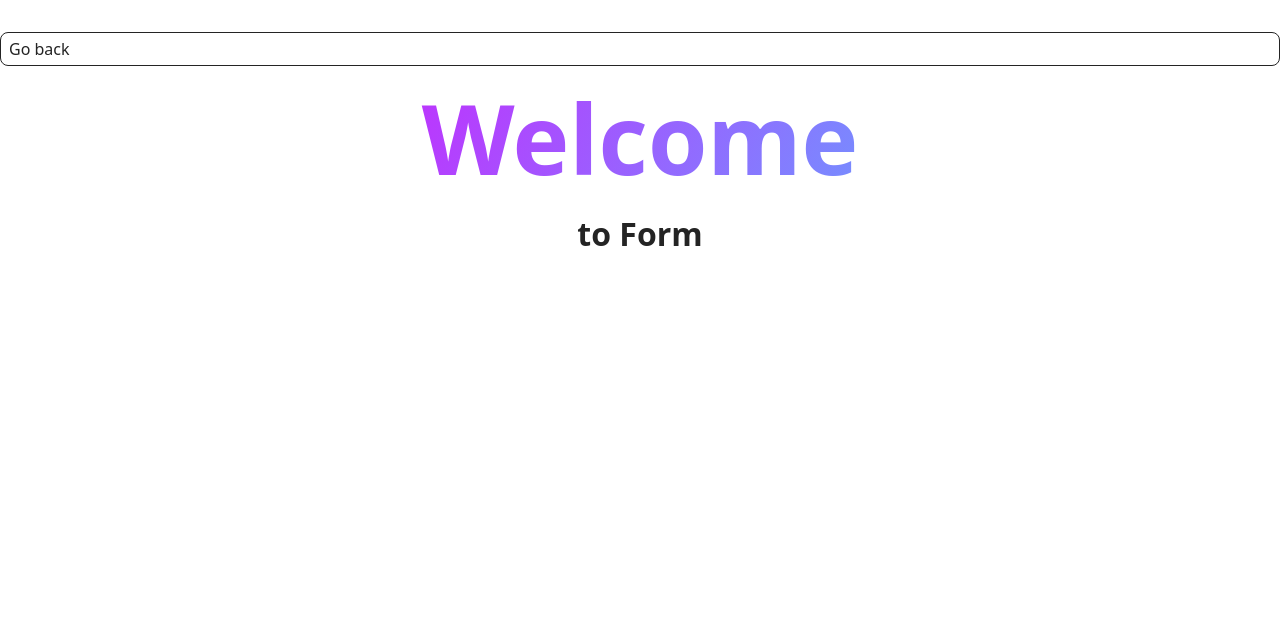
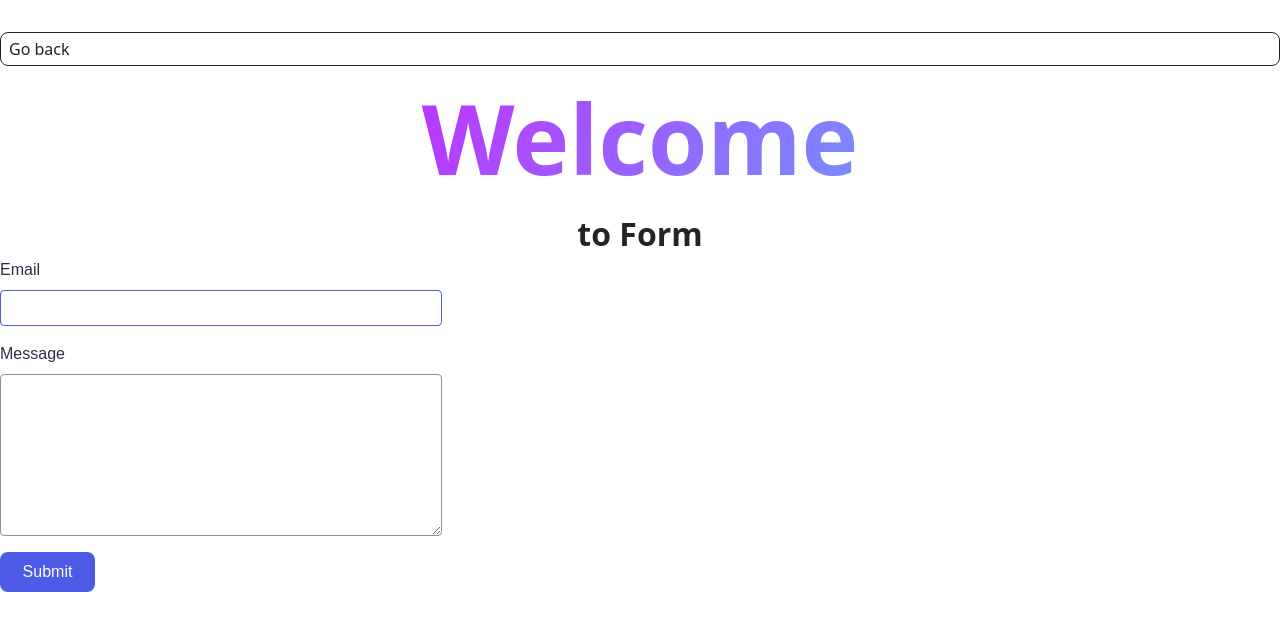
Before and after one commit to YuliaKozak/goit-js-hw-09, a website built with Vite: page src/2-form.html in a window 1280 px wide. Built offline with nearby package versions, Linux system fonts and the light colour scheme.

Commit message:
add form

```diff
--- a/src/2-form.html
+++ b/src/2-form.html
@@ -15,6 +15,20 @@
           <span class="main-title-gradient">Welcome</span> to Form
         </h1>
       </div>
+
+    <form class="feedback-form" autocomplete="off">
+      <label>
+        Email
+        <input type="email" name="email" autofocus />
+      </label>
+      <label>
+        Message
+        <textarea name="message" rows="8"></textarea>
+      </label>
+      <button type="submit">Submit</button>
+    </form>
+
+
     </main>
 
         <script type="module" src="./js/2-form.js"></script>
--- a/src/css/styles.css
+++ b/src/css/styles.css
@@ -35,3 +35,69 @@ ul.gallery {
 .gallery-link {
   text-decoration: none;
 }
+
+
+.feedback-form {
+  display: flex;
+  flex-direction: column;
+  gap: 8px;
+  width: 100%;
+  max-width: 408px;
+}
+
+.feedback-form label {
+  display: flex;
+  flex-direction: column;
+  gap: 8px;
+  font-family: "Montserrat", sans-serif;
+  font-size: 16px;
+  line-height: 1.5;
+  color: #2e2f42;
+  margin-bottom: 8px;
+}
+
+.feedback-form input,
+.feedback-form textarea {
+  width: 100%;
+  padding: 8px 16px;
+  border: 1px solid #8e8e93;
+  border-radius: 4px;
+  font-size: 16px;
+  outline: none;
+  transition: border 200ms ease;
+}
+
+/* Стан hover — товстіша чорна лінія */
+.feedback-form input:hover,
+.feedback-form textarea:hover {
+  border: 2px solid #000000;
+  padding: 7px 15px;
+  /* Компенсація товщини, щоб текст не стрибав */
+}
+
+/* Стан active (focus) — синя лінія */
+.feedback-form input:focus,
+.feedback-form textarea:focus {
+  border: 1px solid #4d5ae5;
+  padding: 8px 16px;
+}
+
+.feedback-form button {
+  display: inline-flex;
+  justify-content: center;
+  align-items: center;
+  padding: 8px 16px;
+  width: 95px;
+  height: 40px;
+  background-color: #4d5ae5;
+  color: #ffffff;
+  border: none;
+  border-radius: 8px;
+  font-size: 16px;
+  cursor: pointer;
+  transition: background-color 200ms ease;
+}
+
+.feedback-form button:hover {
+  background-color: #7d85f5;
+}
--- a/src/js/2-form.js
+++ b/src/js/2-form.js
@@ -0,0 +1,51 @@
+const storageKey = "feedback-form-state";
+
+const form = document.querySelector(".feedback-form");
+
+let data = {
+  email: "",
+  message: ""
+};
+
+// підтягуємо збережені дані
+const fromStorage = localStorage.getItem(storageKey);
+
+if (fromStorage) {
+  const parsed = JSON.parse(fromStorage);
+
+  data.email = parsed.email || "";
+  data.message = parsed.message || "";
+
+  form.elements.email.value = data.email;
+  form.elements.message.value = data.message;
+}
+
+// слухаємо всі інпути
+form.addEventListener("input", function (e) {
+  const name = e.target.name;
+
+  if (name === "email" || name === "message") {
+    data[name] = e.target.value;
+
+    localStorage.setItem(storageKey, JSON.stringify(data));
+  }
+});
+
+// відправка форми
+form.addEventListener("submit", function (e) {
+  e.preventDefault();
+
+  if (data.email.trim() === "" || data.message.trim() === "") {
+    alert("Fill please all fields");
+    return;
+  }
+
+  console.log(data);
+
+  localStorage.removeItem(storageKey);
+
+  data.email = "";
+  data.message = "";
+
+  form.reset();
+});
```
